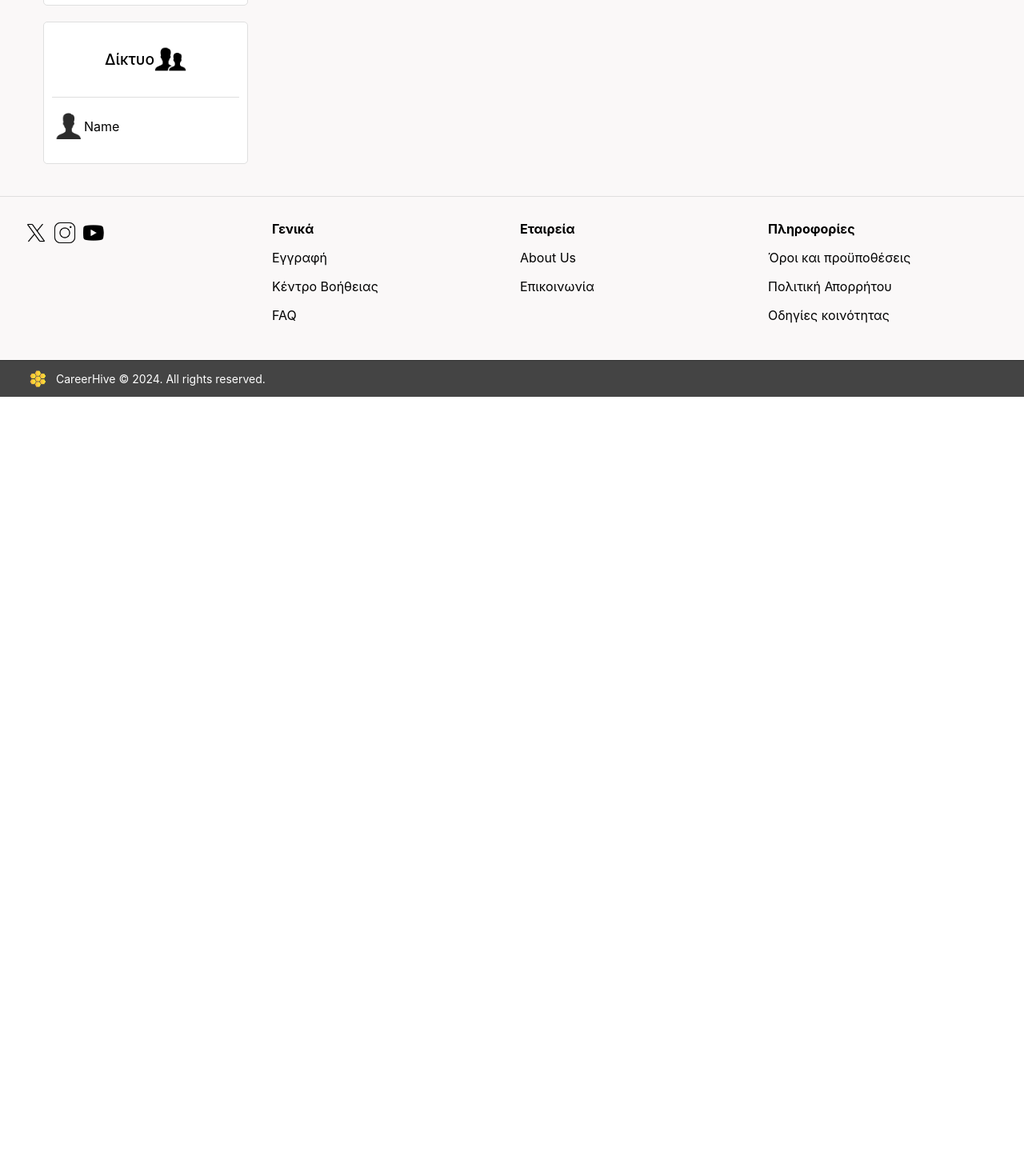
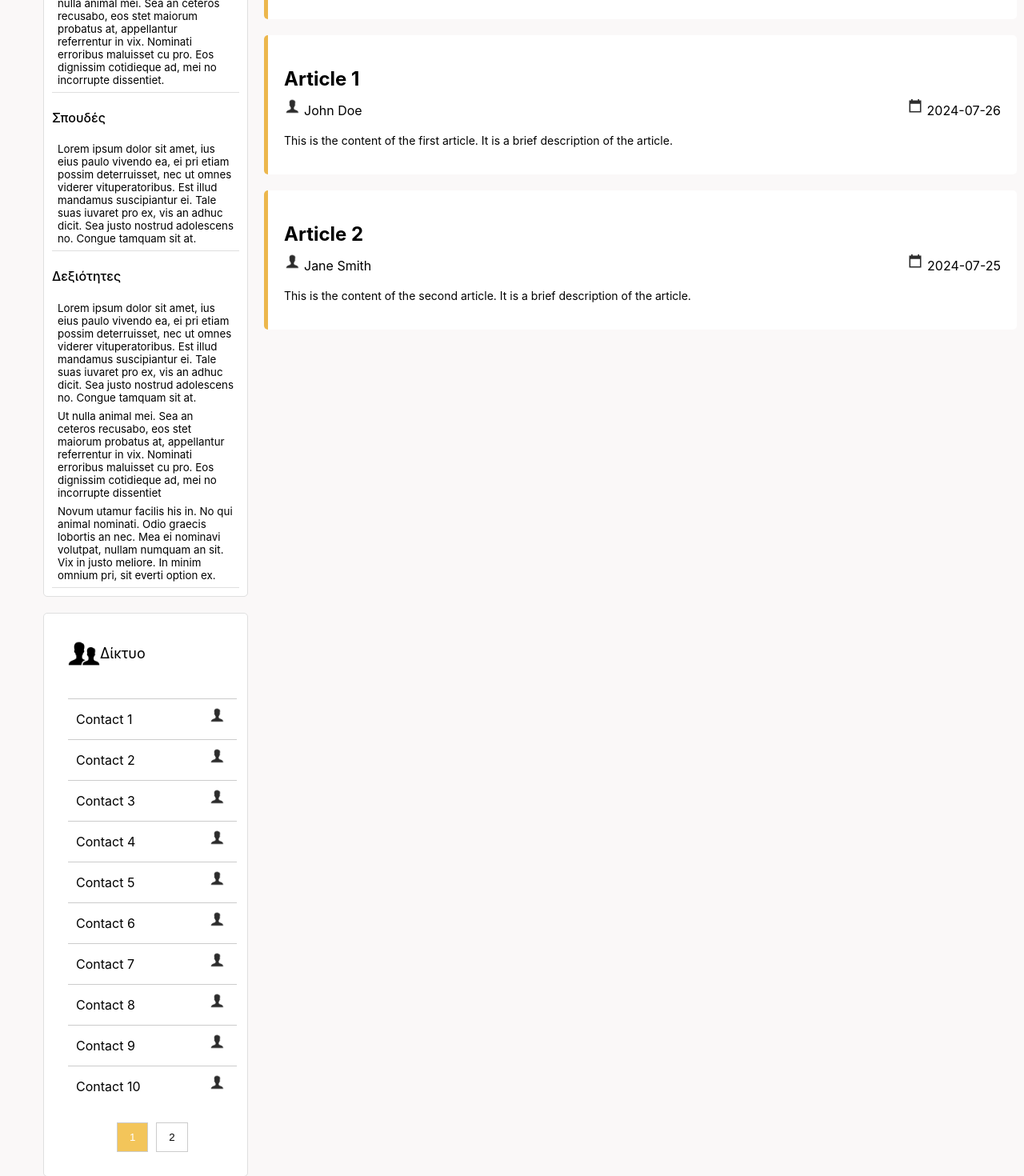
Before and after one commit to IoannaMaritsa/ted, a React (Create React App) app in the folder react-app/: page /epaggelmatias_homepage in a window 1280 px wide. Shown: the part 860-2330 px from the top of the page at 80% size. Before the commit the page ends 1356 px from the top, so only its background shows below. Built offline with nearby package versions, Linux system fonts and the light colour scheme.

Commit message:
professional-home-page 2

```diff
--- /dev/null
+++ b/react-app/src/components/article_display.css
@@ -0,0 +1,38 @@
+.article {
+    width: 100%;
+    border-left: 5px solid var(--button-hover-yellow);
+    padding: 20px;
+    margin-bottom: 20px;
+    background-color: #fff;
+    border-radius: 5px;
+  }
+
+  .article-title {
+    font-size: 24px;
+    font-weight: bold;
+    margin-bottom: 10px;
+  }
+
+  .article-meta {
+    display: flex;
+    justify-content: space-between;
+    align-items: center;
+    margin-bottom: 10px;
+  }
+
+  .article-author,
+  .article-date {
+    display: flex;
+    align-items: center;
+    height: fit-content;
+  }
+
+  .icon {
+    width: 20px;
+    height: 20px;
+    margin-right: 5px;
+  }
+
+  .article-content {
+    font-size: 14px;
+  }
--- /dev/null
+++ b/react-app/src/components/article_display.js
@@ -0,0 +1,23 @@
+import React from 'react';
+import './article_display.css';
+
+const Article = ({ title, author, date, content }) => {
+  return (
+    <div className="article">
+      <h2 className="article-title">{title}</h2>
+      <div className="article-meta">
+        <div className="article-author">
+          <img src="/user.png" alt="User Icon" className="icon" />
+          <span>{author}</span>
+        </div>
+        <div className="article-date">
+          <img src="/calendar.png" alt="Date icon" className="icon" />
+          <span>{date}</span>
+        </div>
+      </div>
+      <p className="article-content">{content}</p>
+    </div>
+  );
+};
+
+export default Article;
--- a/react-app/src/css/epag-home.css
+++ b/react-app/src/css/epag-home.css
@@ -187,3 +187,62 @@
   .submit-button:hover {
     background-color: var(--button-hover-yellow);
   }
+
+  .articles-page {
+    width: 100%;
+    margin: 0 auto;
+    padding-top: 20px;
+  }
+
+  .network-title{
+    display: flex;
+    align-items: center;
+    justify-content: left;
+    padding-left: 20px;
+    padding-top: 20px;
+    font-size: large;
+  }
+
+  .contacts-page {
+    width: 90%;
+    margin: 0 auto;
+    padding: 20px;
+  }
+
+  .contacts-list {
+    list-style-type: none;
+    padding: 0;
+    text-align: left;
+  }
+
+  .contacts-list li {
+    font-size: medium;
+  }
+
+  .contact{
+    display: flex;
+    align-items: center;
+    justify-content: space-between;
+    border-top: 1px solid #ccc;
+    padding: 10px;
+  }
+
+  .network-pagination {
+    display: flex;
+    justify-content: center;
+    margin-top: 20px;
+    background-color: #fff;
+  }
+
+  .network-page-button {
+    margin: 0 5px;
+    padding: 10px 15px;
+    border: 1px solid #ccc;
+    background-color: #fff;
+    cursor: pointer;
+  }
+
+  .network-page-button.active {
+    background-color: var(--button-yellow);
+    color: #fff;
+  }
--- a/react-app/src/pages/Epag_Home.js
+++ b/react-app/src/pages/Epag_Home.js
@@ -2,10 +2,73 @@ import React from "react"
 import Header from '../components/Header';
 import Footer from '../components/Footer';
 import MainBottom from '../components/MainBottom';
+import Article from '../components/article_display';
 import { useState } from 'react';
 import '../css/epag-home.css';
 
 export default function Epag_Home() {
+    const articles = [
+        {
+          title: 'Article 1',
+          author: 'John Doe',
+          date: '2024-07-26',
+          content: 'This is the content of the first article. It is a brief description of the article.'
+        },
+        {
+          title: 'Article 2',
+          author: 'Jane Smith',
+          date: '2024-07-25',
+          content: 'This is the content of the second article. It is a brief description of the article.'
+        },
+        {
+            title: 'Article 3',
+            author: 'Jojo Siwa',
+            date: '2024-07-28',
+            content: 'This is the content of the third article. It is a brief description of the article.'
+          },
+        // Add more articles as needed
+      ];
+
+      const sortedArticles = articles.sort((a, b) => new Date(b.date) - new Date(a.date));
+
+      const contacts = [
+        'Contact 1',
+        'Contact 2',
+        'Contact 3',
+        'Contact 4',
+        'Contact 5',
+        'Contact 6',
+        'Contact 7',
+        'Contact 8',
+        'Contact 9',
+        'Contact 10',
+        'Contact 11',
+        'Contact 12',
+        'Contact 13',
+        'Contact 14',
+        'Contact 15',
+        'Contact 16',
+        'Contact 17',
+        'Contact 18',
+        'Contact 19',
+        'Contact 20'
+        // Add more contacts as needed
+      ];
+      const [currentPage, setCurrentPage] = useState(1);
+  const contactsPerPage = 10;
+
+  // Calculate total pages
+  const totalPages = Math.ceil(contacts.length / contactsPerPage);
+
+  // Get current contacts
+  const indexOfLastContact = currentPage * contactsPerPage;
+  const indexOfFirstContact = indexOfLastContact - contactsPerPage;
+  const currentContacts = contacts.slice(indexOfFirstContact, indexOfLastContact);
+
+  // Handle page change
+  const handleClick = (pageNumber) => {
+    setCurrentPage(pageNumber);
+  };
 
   const [title, setTitle] = useState('');
   const [body, setBody] = useState('');
@@ -91,22 +154,54 @@ export default function Epag_Home() {
                     </div>
                     <div className="side-bar-part">
                         <h4>Επαγγελματική εμπειρία</h4>
+                        <h6>
+                            Lorem ipsum dolor sit amet, ius eius paulo vivendo ea, ei pri etiam possim deterruisset, nec ut omnes viderer vituperatoribus. Est illud mandamus suscipiantur ei. Tale suas iuvaret pro ex, vis an adhuc dicit. Sea justo nostrud adolescens no. Congue tamquam sit at.Ut nulla animal mei. Sea an ceteros recusabo, eos stet maiorum probatus at, appellantur referrentur in vix. Nominati erroribus maluisset cu pro. Eos dignissim cotidieque ad, mei no incorrupte dissentiet.
+                        </h6>
                     </div>
                     <div className="side-bar-part">
                         <h4>Σπουδές</h4>
+                        <h6>
+                            Lorem ipsum dolor sit amet, ius eius paulo vivendo ea, ei pri etiam possim deterruisset, nec ut omnes viderer vituperatoribus. Est illud mandamus suscipiantur ei. Tale suas iuvaret pro ex, vis an adhuc dicit. Sea justo nostrud adolescens no. Congue tamquam sit at.
+                        </h6>
                     </div>
                     <div className="side-bar-part">
                         <h4>Δεξιότητες</h4>
+                        <h6>
+                            Lorem ipsum dolor sit amet, ius eius paulo vivendo ea, ei pri etiam possim deterruisset, nec ut omnes viderer vituperatoribus. Est illud mandamus suscipiantur ei. Tale suas iuvaret pro ex, vis an adhuc dicit. Sea justo nostrud adolescens no. Congue tamquam sit at.
+                        </h6>
+                        <h6>
+                            Ut nulla animal mei. Sea an ceteros recusabo, eos stet maiorum probatus at, appellantur referrentur in vix. Nominati erroribus maluisset cu pro. Eos dignissim cotidieque ad, mei no incorrupte dissentiet
+                        </h6>
+                        <h6>
+                            Novum utamur facilis his in. No qui animal nominati. Odio graecis lobortis an nec. Mea ei nominavi volutpat, nullam numquam an sit. Vix in justo meliore. In minim omnium pri, sit everti option ex.
+                        </h6>
                     </div>
                 </div>
                 <div className="side-bar-section">
-                    <div className="split-page">
-                        <h3>Δίκτυο</h3>
+                    <div className="network-title">
                         <img src="/community.png" alt="avatar" className="network-icon" />
+                        <span>Δίκτυο</span>
                     </div>
-                    <div className="side-bar-contact">
-                        <img src="/user.png" alt="avatar" className="network-icon" />
-                        <p>Name</p>
+                    <div className="contacts-page">
+                        <ul className="contacts-list">
+                            {currentContacts.map((contact, index) => (
+                            <div className="contact">
+                                <li key={index}>{contact} </li>
+                                <img src="/user.png" alt="contact-pic" className="icon" />
+                            </div>
+                            ))}
+                        </ul>
+                        <div className="network-pagination">
+                            {[...Array(totalPages)].map((_, index) => (
+                            <button
+                                key={index}
+                                className={`network-page-button ${currentPage === index + 1 ? 'active' : ''}`}
+                                onClick={() => handleClick(index + 1)}
+                            >
+                            {index + 1}
+                            </button>
+                            ))}
+                        </div>
                     </div>
                 </div>
             </div>
@@ -161,6 +256,17 @@ export default function Epag_Home() {
                     <button onClick={handleSubmit} className="submit-button">Ανάρτηση</button>
                     {/* </form> */}
                 </div>
+                <div className="articles-page">
+                {sortedArticles.map((article, index) => (
+        <Article
+          key={index}
+          title={article.title}
+          author={article.author}
+          date={article.date}
+          content={article.content}
+        />
+      ))}
+    </div>
             </div>
         </div>
         <MainBottom />
```
